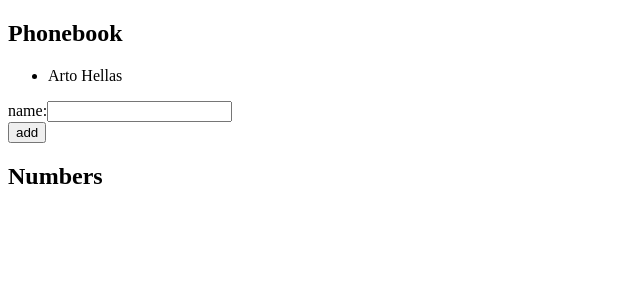
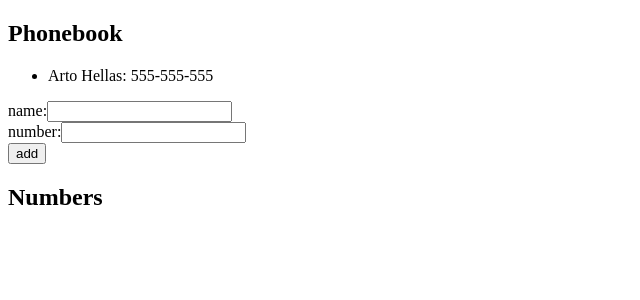
Before and after one commit to jrhamilton/fso, a React (Create React App) app in the folder part2/phonebook/: page / in a window 1280 px wide. Shown: the top 300 px of the page, without its empty margins (0-640 px from the left). Built offline with nearby package versions, Linux system fonts and the light colour scheme.

Commit message:
Exercise 2.8 completed. Number added.

```diff
--- a/part2/phonebook/src/App.js
+++ b/part2/phonebook/src/App.js
@@ -2,9 +2,10 @@ import { useState } from 'react'
 
 const App = () => {
   const [persons, setPersons] = useState([
-    { name: 'Arto Hellas' }
+    { name: 'Arto Hellas', number: '555-555-555' }
   ])
   const [newName, setNewName] = useState('')
+  const [newNumber, setNewNumber] = useState('')
 
   const tryAddPerson = (event) => {
     event.preventDefault()
@@ -12,8 +13,11 @@ const App = () => {
   }
 
   const handleNameChange = (event) => {
-    console.log(event.target.value)
     setNewName(event.target.value)
+  }
+
+  const handleNumberChange = (event) => {
+    setNewNumber(event.target.value)
   }
 
   const hasDuplicate = () => {
@@ -22,22 +26,28 @@ const App = () => {
   }
 
   const doHasDuplicate = () => {
-    setNewName('')
+    resetValues()
     alert(`${newName} is already added to phonebook`)
   }
 
   const doAddPerson = () => {
     const personObject = {
       name: newName,
+      number: newNumber,
       id: persons.length + 1,
     }
     setPersons(persons.concat(personObject))
+    resetValues()
+  }
+
+  const resetValues = () => {
     setNewName('')
+    setNewNumber('')
   }
 
   const Person = (props) => (
     <li>
-      {props.name}
+      {props.name}: {props.number}
     </li>
   )
 
@@ -48,13 +58,21 @@ const App = () => {
         <ul>
           {persons.map(person =>
             <Person key={person.name}
-                    name={person.name} />
+                    name={person.name}
+                    number={person.number} />
           )}
         </ul>
         <div>
           name:
           <input value={newName}
                  onChange={handleNameChange}
+          />
+        </div>
+        <div>
+          number:
+          <input type="number"
+                 value={newNumber}
+                 onChange={handleNumberChange}
           />
         </div>
         <div>
```
